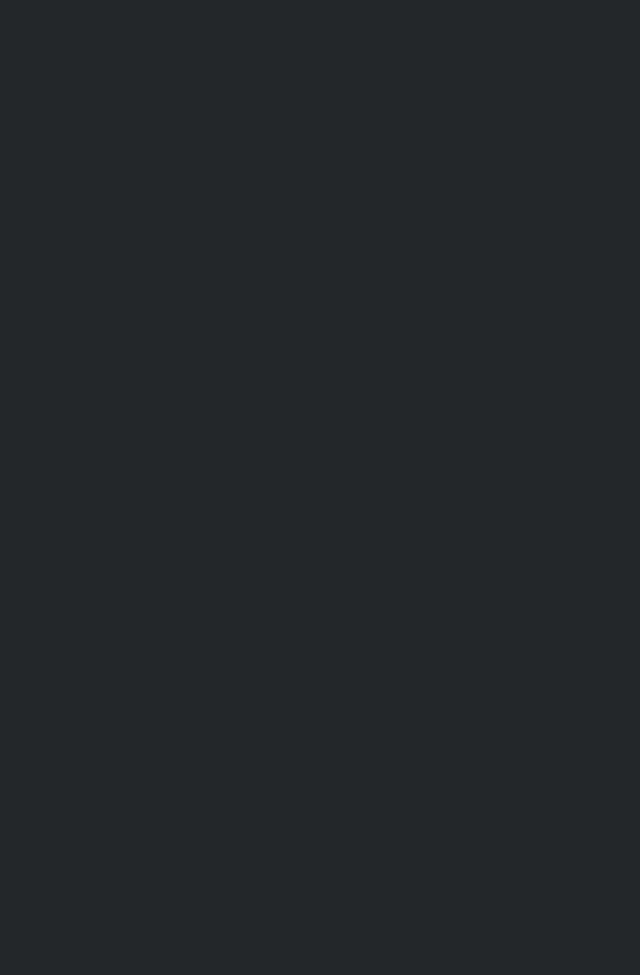
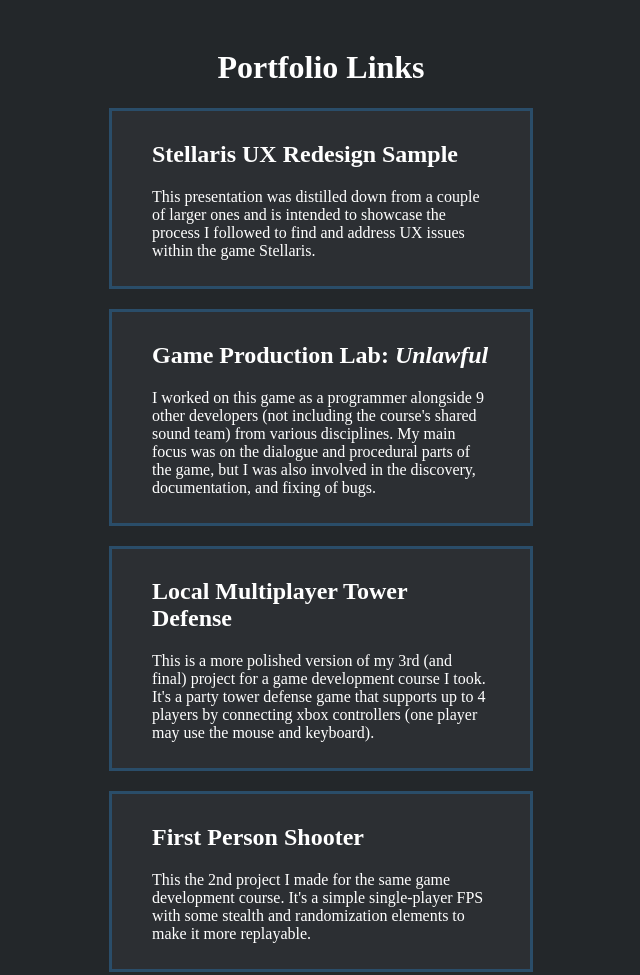
Before and after one commit to grantcbarbee/grantcbarbee.github.io, a plain HTML site: page index.html in a window 1280 px wide. Shown: the whole page, without its empty margins (319-959 px from the left). Before the commit the page ends 800 px from the top, so only its background shows below. Drawn offline with Linux system fonts and the light colour scheme.

Commit message:
Updated portfolio

```diff
--- a/index.html
+++ b/index.html
@@ -5,8 +5,54 @@
   body{
     color: #ffffff
   }
+  div.entry {
+    align:center;
+    border-size:2px;
+    border-style:solid;
+    border-color:#2a4d69;
+    background-color:#2c2f33;
+    padding:10px 40px 10px 40px;
+    margin-left:400px;
+    margin-right:400px;
+    margin-bottom:20px;
+  }
+  a.link{
+    text-decoration:none;
+    color:white;
+  }
+
   </style>
+  <div style="padding:20px">
+    <h1 align="center">Portfolio Links</h1>
 
-  <p></p>
+    <a href="https://utdallas.box.com/s/edlsxk398hi5bld0d37nom7l5tckg6v0" class="link">
+      <div class="entry">
+        <h2>Stellaris UX Redesign Sample</h2>
+        <p>This presentation was distilled down from a couple of larger ones and is intended to showcase the process I followed to find and address UX issues within the game Stellaris.</p>
+      </div>
+    </a>
+
+    <a href="https://github.com/bethjweeren/ATCM-Unlawful/releases/tag/1.0.0" class="link">
+      <div class="entry">
+        <h2>Game Production Lab: <i>Unlawful</i></h2>
+        <p>I worked on this game as a programmer alongside 9 other developers (not including the course's shared sound team) from various disciplines. My main focus was on the dialogue and procedural parts of the game, but I was also involved in the discovery, documentation, and fixing of bugs.</p>
+      </div>
+    </a>
+
+    <a href="https://utdallas.box.com/s/6imdu0byt1j0jursoac4na0owepjsnbm" class="link">
+      <div class="entry">
+        <h2>Local Multiplayer Tower Defense</h2>
+        <p>This is a more polished version of my 3rd (and final) project for a game development course I took. It's a party tower defense game that supports up to 4 players by connecting xbox controllers (one player may use the mouse and keyboard).</p>
+      </div>
+    </a>
+
+    <a href="https://utdallas.box.com/s/lk0zz8058zd60of51g927z1aplmbh9q2" class="link">
+      <div class="entry">
+        <h2>First Person Shooter</h2>
+        <p>This the 2nd project I made for the same game development course. It's a simple single-player FPS with some stealth and randomization elements to make it more replayable.</p>
+      </div>
+    </a>
+
+  </div>
 </body>
 </html>
```
